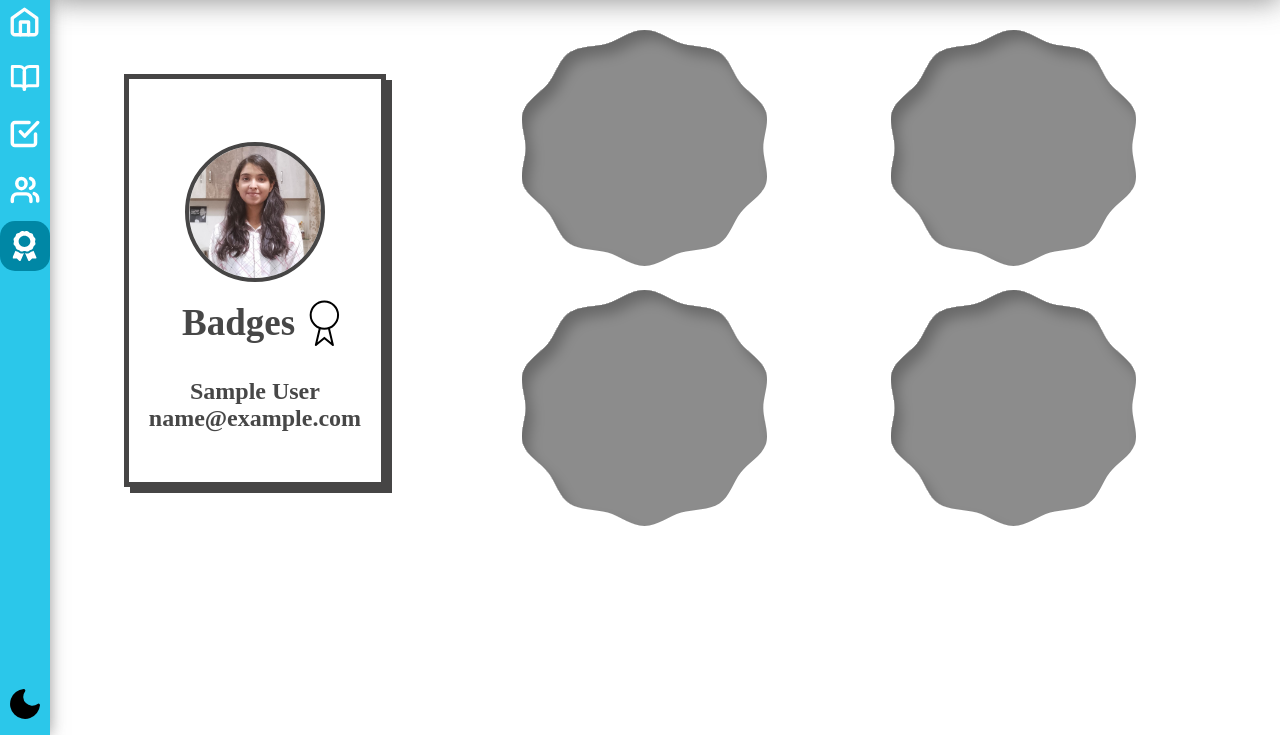
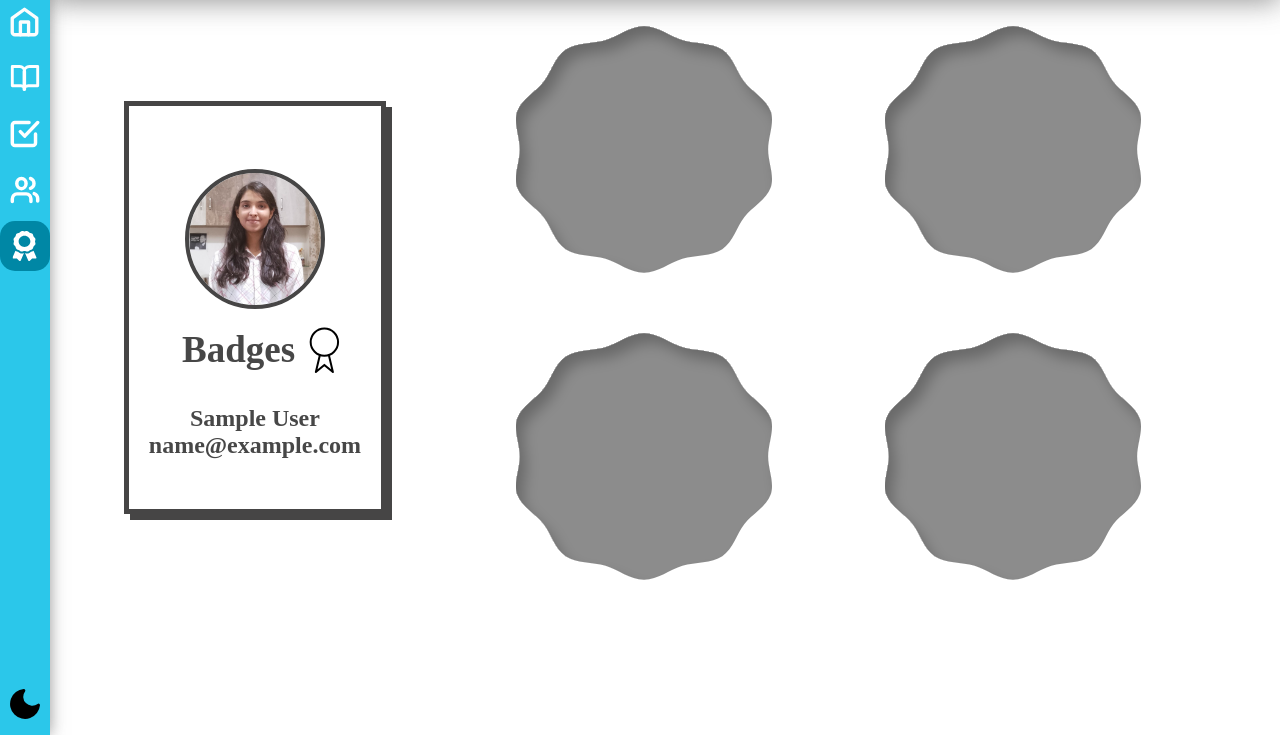
Before and after one commit to mayani2002/PEDASSIST, a PHP site: page /badge_page.php in a window 1280 px wide. Shown: the part 65-800 px from the top of the page. Run offline with PHP 8.4, Linux system fonts and the light colour scheme; the visitor is signed in with stand-in values (Sample User, id 1); data that the repository does not hold is empty; some web fonts are replaced.

Commit message:
badge bug fixed

```diff
--- a/badge_page.css
+++ b/badge_page.css
@@ -151,10 +151,14 @@ main {
 }
 
 .badges_container .badge_container {
-    /* width: 80%;
-    height: 80%; */
-    /* background: url(SVG/badge_bg_empty.svg); */
+    width: 20vw;
+    height: 20vw;
+    min-width: 200px;
+    min-height: 200px;
+    background: url(SVG/badge_bg_empty.svg);
     background-repeat: no-repeat;
+    background-size: contain;
+    margin-block: 2vw;
 }
 
 .badges_container .badge_container img,
--- /dev/null
+++ b/badge_page.js
@@ -0,0 +1,46 @@
+// A variable to store current lesson number from database
+let currentLessonNumrFromDb;
+// Variables to store the reference of lesson number 2, 3 & 4
+const badge_container = document.querySelectorAll(".badge_container");
+
+// The following function generates a XML request to fetch the current lesson number from the database
+function fetchCurrentLessonNumber() {
+    let response;
+
+    // Creating a new XMLHttpRequest()
+    const xhr = new XMLHttpRequest();
+
+    // Opening a GET request
+    xhr.open("GET", "assets/fetch_lesson_number.php");
+
+    // Defining the type of content(data) that is to be sent
+    xhr.setRequestHeader("Content-type", "application/x-www-form-urlencoded");
+
+    // Sending the actual data in the form: "key1=value1&key2=value2&key3=value3......so on"
+    xhr.send();
+
+    // Requesting a response from server
+    xhr.onload = function() {
+        response = this.responseText;
+        currentLessonNumrFromDb = parseInt(response);
+        displayBadges(currentLessonNumrFromDb);
+    }
+}
+
+function displayBadges(currentLessonNumberFromDb) {
+    console.log(currentLessonNumberFromDb);
+
+    badge_container.forEach(badge => {
+
+        if (parseInt(badge.dataset["bdg_number"]) < currentLessonNumberFromDb) {
+            console.log(badge.dataset["bdg_number"]);
+            badge.style.backgroundImage = "url(\'SVG/badge_" + badge.dataset["bdg_number"] + ".svg\' )";
+            console.log(badge);
+        }
+    })
+}
+
+// Fetching the lesson number as soon as the window loads
+window.onload = function() {
+    fetchCurrentLessonNumber();
+}
--- a/badge_page.php
+++ b/badge_page.php
@@ -88,47 +88,19 @@
             </div>
         </div>
         <div class="badges_container">
-            <div class="badge_container">
-                <?php
-                if ($current_lesson_number_from_db > 1) {
-                    echo "<img src=\"SVG/badge_1.svg\" alt=\"\">";
-                }
-                else {
-                    echo "<img class=\"bg\" src=\"SVG/badge_bg_empty.svg\" alt=\"\">";
-                }
-                ?>
-            </div>
-            <div class="badge_container">
-                <?php
-                if ($current_lesson_number_from_db > 2) {
-                    echo "<img src=\"SVG/badge_2.svg\" alt=\"\">";
-                } else {
-                    echo "<img class=\"bg\" src=\"SVG/badge_bg_empty.svg\" alt=\"\">";
-                }
-                ?>
-            </div>
-            <div class="badge_container">
-                <?php
-                    if ($current_lesson_number_from_db > 3) {
-                        echo "<img src=\"SVG/badge_3.svg\" alt=\"\">";
-                    } else {
-                        echo "<img class=\"bg\" src=\"SVG/badge_bg_empty.svg\" alt=\"\">";
-                    }
-                ?>
-            </div>
-            <div class="badge_container">
-                <?php
-                if ($current_lesson_number_from_db > 4) {
-                    echo "<img src=\"SVG/badge_4.svg\" alt=\"\">";
-                } else {
-                    echo "<img class=\"bg\" src=\"SVG/badge_bg_empty.svg\" alt=\"\">";
-                }
-                ?>
-            </div>
+
+            <div class="badge_container" data-bdg_number="1"></div>
+            <div class="badge_container" data-bdg_number="2"></div>
+            <div class="badge_container" data-bdg_number="3"></div>
+            <div class="badge_container" data-bdg_number="4"></div>
         </div>
 
     </main>
 
+      <!-- BOTTOM NAV -->
+      <?php include('assets/bottom_nav.php'); ?>
+
+    <script type="text/javascript" src="badge_page.js"></script>
     <script type="text/javascript" src="assets/basic.js"></script>
     <script type="text/javascript" src="login.js"></script>
     <script>
@@ -136,7 +108,7 @@
             var cookie_info = "<?php echo $cookie ?>";
             hideLoginButton(cookie_info);
             // displayLoginSignupFormWithDelay(cookie_info);
-            signUpOrLoginToContinue(cookie_info);
+            // signUpOrLoginToContinue(cookie_info);
         }
         sendCookieInfo();
     </script>
```
